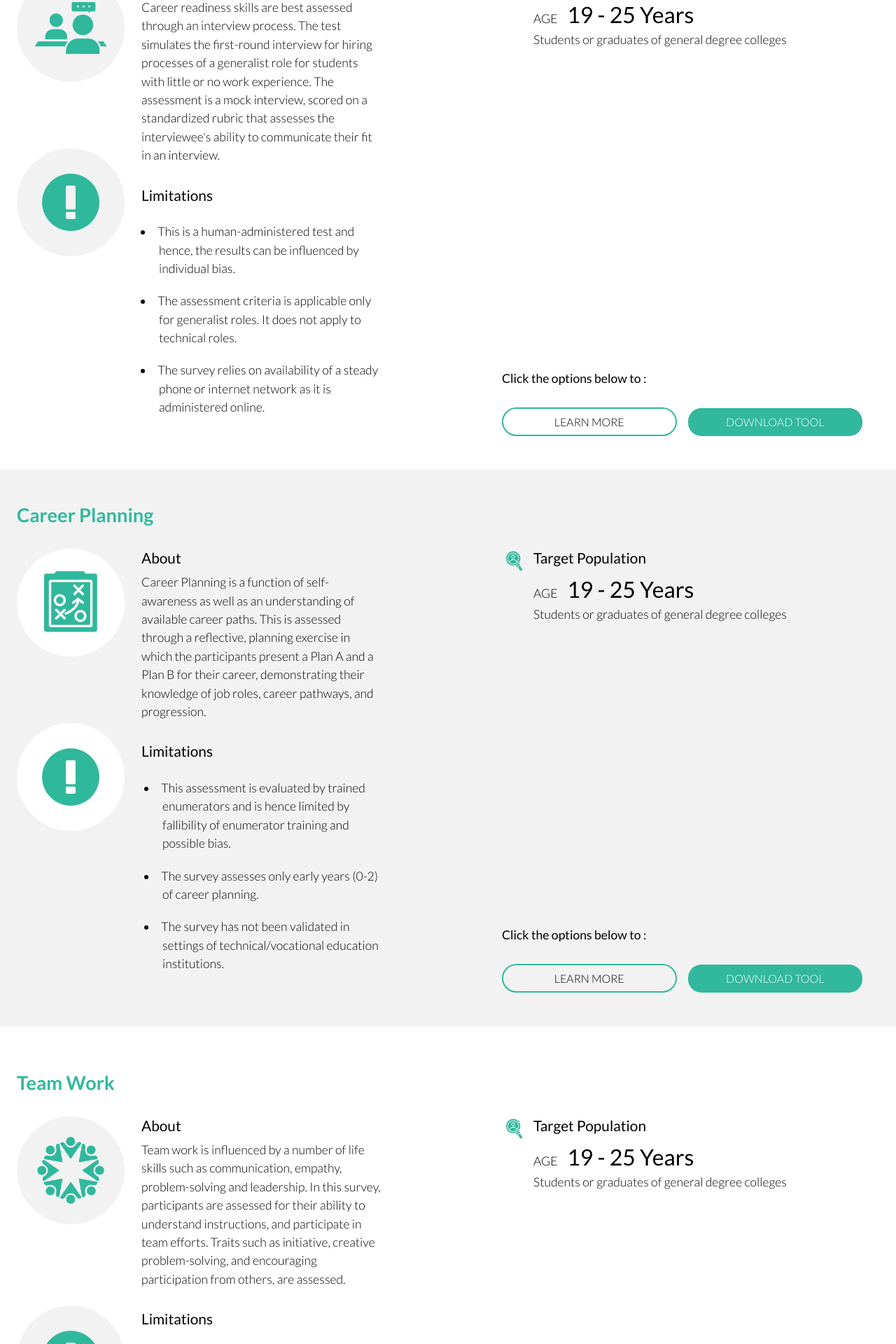
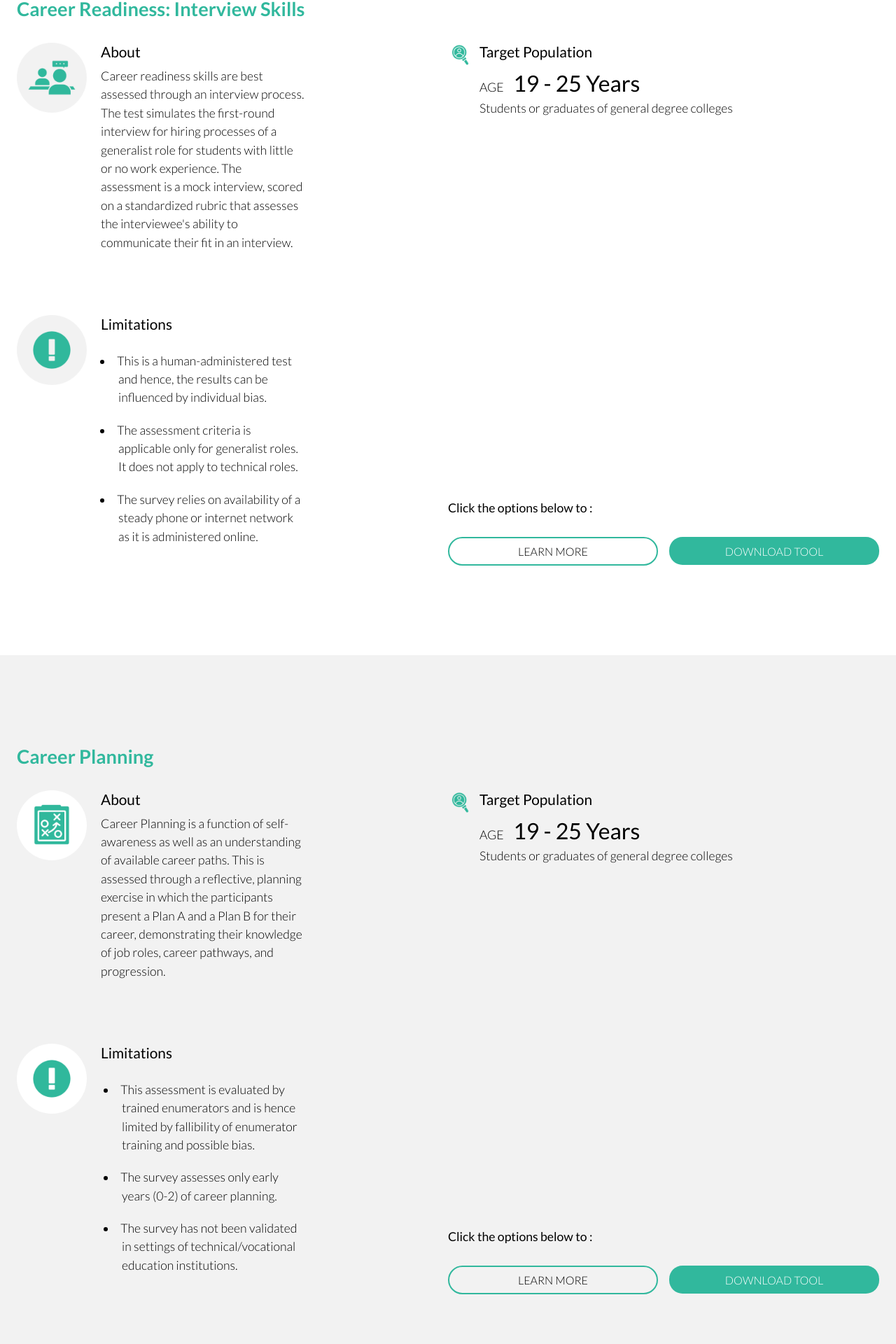
Before and after one commit to gitmedha/rct, a React (Create React App) app: page / in a window 1280 px wide. Shown: the part 820-2740 px from the top of the page at 70% size. Built offline with nearby package versions, Linux system fonts and the light colour scheme.

Commit message:
added icon changes

```diff
--- a/src/components/LandingPage/LandingPage.js
+++ b/src/components/LandingPage/LandingPage.js
@@ -75,10 +75,10 @@ const LandingPage = ()=> {
     <>
             <Grid container style={{ display: 'flex' ,backgroundColor:'#31B89D', marginTop:0, marginBottom:0, justifyContent:'space-between', height:'100%'}}>
                 <Container maxWidth="xl">
-                        <Grid container style={{ display: 'flex', justifyContent:"space-between", marginTop:'10px'}}>
+                        <Grid container style={{ display: 'flex', justifyContent:"space-between", marginTop:'2rem', marginBottom:'15rem'}}>
                             <Grid item style={{ flex: 1 }} xs={6} sm={6} md={6} lg={6} xl={6} >
-                                    <div className='header_sec'>Toolkit for Assessing Employability and Life skills</div>
-                                    <Box style={{ display: 'flex', alignItems: 'center',maxWidth:'40%' }}>
+                                    <div className='header_sec'>Toolkit for Assessing <br/>Employability and Life skills</div>
+                                    <Box style={{ display: 'flex', alignItems: 'center',maxWidth:'40%'}}>
                                         <Divider style={{ flex: 1, backgroundColor: '#ffffff', height: '2px',marginBottom:'10px'}} />
                                     </Box>
                                     <Box>
@@ -99,11 +99,11 @@ const LandingPage = ()=> {
                         </Grid>
 
                 </Container>
-                <img src={BannerPattern} alt='Banner' className='banner-pattern'></img>
+
             </Grid>
 
 
-           <div style={{ display:'flex', flexDirection:'column', justifyContent:'center', height:'100%', marginTop:'2rem', marginBottom:'3rem'}}>
+           <div style={{ display:'flex', flexDirection:'column', justifyContent:'center', height:'100%', marginTop:'8rem', marginBottom:'8rem'}}>
                 <Container className='secondary_section' maxWidth="xl">
                     <Box display={'flex'}>
                         <div style={{width:'15px', backgroundColor:'#FF9700'}}></div>
@@ -112,26 +112,21 @@ const LandingPage = ()=> {
                     <div className='accordion_header_sec' id="interview_skills_sec">Career Readiness: Interview Skills</div>
 
                     <Grid item xs={12} display="flex" justifyContent="space-between">
-                        <Box display="flex" flexDirection="column">
-                            <Box>
-                                <img src={InterviewIcon} alt='interview icon' style={{height:'154px', width:'154px'}}/>
-                            </Box>
-                            <Box>
-                                <img src={limitationGrey} alt="limitations icon" style={{height:'154px', width:'154px', marginTop:'5.7rem'}}/>
-                            </Box>
-                        </Box>
-                    <Container>
                         <Grid container display="flex" justifyContent="space-between">
                             <Grid item xs={12} sm={12} md={4} lg={4} xl={4}>
-                                <Box>
-                                    <div style={{marginBottom:'30px'}}>
+                                    <Box style={{display:'flex'}}>
+                                    <img src={InterviewIcon} alt='interview logo' style={{height:'100px', width:'100px', marginRight:'20px'}}/>
+                                    <div style={{marginBottom:'90px'}}>
                                         <div className='box_header_sec' >About</div>
                                         <div className='box_body_sec'>
                                         Career readiness skills are best assessed through an interview process. The test simulates the first-round interview for hiring processes of a generalist role for students with little or no work experience. The assessment is a mock interview, scored on a standardized rubric that assesses the interviewee's ability to communicate their fit in an interview.
                                         </div>
                                     </div>
+                                </Box>
 
-
+                                <Box style={{display:'flex'}}>
+                                    <img src={limitationGrey} alt="limitations icon" style={{height:'100px', width:'100px',marginRight:'20px'}}/>
+                                    <Box>
                                         <div className='box_header_sec'> Limitations</div>
                                             <div className='box_body_sec'>
                                             <ul style={{paddingLeft:'25px'}}>
@@ -146,11 +141,9 @@ const LandingPage = ()=> {
                                         </li>
 
                                         </ul>
-
                                             </div>
                                     </Box>
-
-
+                                </Box>
                             </Grid>
                             <Grid item xs={12} sm={12} md={6} lg={6} xl={6} display="flex" flexDirection="column" justifyContent="space-between">
                                 <Box style={{display:"flex"}}>
@@ -206,36 +199,29 @@ const LandingPage = ()=> {
                                 </Box>
                             </Grid>
                         </Grid>
-
-                    </Container>
                     </Grid>
 
                 </Container>
            </div>
-           <div style={{ display:'flex', flexDirection:'column', justifyContent:'center', height:'100%', marginTop:'2rem', backgroundColor:'#f2f2f2', marginBottom:'2rem', paddingTop:'1rem', paddingBottom:'3rem'}}>
+           <div style={{ display:'flex', flexDirection:'column', justifyContent:'center', height:'100%', backgroundColor:'#f2f2f2', paddingTop:'6rem', paddingBottom:'6rem'}}>
                 <Container className='secondary_section' maxWidth="xl">
                     <div className='accordion_header_sec' id="interview_skills_sec">Career Planning</div>
                     <Grid item xs={12} display="flex" justifyContent="space-between">
-                        <Box display="flex" flexDirection="column">
-                            <Box>
-                            <img src={planningIcon} alt='planning logo' style={{height:'154px', width:'154px'}}/>
-                            </Box>
-                            <Box>
-                                <img src={limitationWhite} alt="limitations icon" style={{height:'154px', width:'154px', marginTop:'5.7rem'}}/>
-                            </Box>
-                        </Box>
-                        <Container>
                         <Grid container display="flex" justifyContent="space-between">
                             <Grid item xs={12} sm={12} md={4} lg={4} xl={4}>
-                                <Box>
-                                    <div style={{marginBottom:'30px'}}>
+                                    <Box style={{display:'flex'}}>
+                                    <img src={planningIcon} alt='team work logo' style={{height:'100px', width:'100px', marginRight:'20px'}}/>
+                                    <div style={{marginBottom:'90px'}}>
                                         <div className='box_header_sec' >About</div>
                                         <div className='box_body_sec'>
                                         Career Planning is a function of self-awareness as well as an understanding of available career paths. This is assessed through a reflective, planning exercise in which the participants present a Plan A and a Plan B for their career, demonstrating their knowledge of job roles, career pathways, and progression.
                                         </div>
                                     </div>
+                                </Box>
 
-
+                                <Box style={{display:'flex'}}>
+                                    <img src={limitationWhite} alt="limitations icon" style={{height:'100px', width:'100px',marginRight:'20px'}}/>
+                                    <Box>
                                         <div className='box_header_sec'> Limitations</div>
                                             <div className='box_body_sec'>
                                                 <ul style={{paddingLeft:'30px'}}>
@@ -248,13 +234,10 @@ const LandingPage = ()=> {
                                                     <li>
                                                     The survey has not been validated in settings of technical/vocational education institutions.
                                                     </li>
-
                                                 </ul>
-
                                             </div>
                                     </Box>
-
-
+                                </Box>
                             </Grid>
                             <Grid item xs={12} sm={12} md={6} lg={6} xl={6} display="flex" flexDirection="column" justifyContent="space-between">
                                 <Box style={{display:"flex"}}>
@@ -311,37 +294,30 @@ const LandingPage = ()=> {
                             </Grid>
                         </Grid>
 
-                    </Container>
-
                     </Grid>
 
                 </Container>
            </div>
-           <div style={{ display:'flex', flexDirection:'column', justifyContent:'center', height:'100%', marginTop:'2rem'}}>
+           <div style={{ display:'flex', flexDirection:'column', justifyContent:'center', height:'100%', marginTop:'6rem', marginBottom:'6rem'}}>
                 <Container className='secondary_section' maxWidth="xl">
                     <div className='accordion_header_sec' id="interview_skills_sec">Team Work</div>
 
                     <Grid item xs={12} display="flex" justifyContent="space-between">
-                        <Box display="flex" flexDirection="column">
-                            <Box>
-                            <img src={teamWorkGrey} alt='team work logo' style={{height:'154px', width:'154px'}}/>
-                            </Box>
-                            <Box>
-                                <img src={limitationGrey} alt="limitations icon" style={{height:'154px', width:'154px', marginTop:'7rem'}}/>
-                            </Box>
-                        </Box>
-                        <Container>
                        <Grid container display="flex" justifyContent="space-between">
                             <Grid item xs={12} sm={12} md={4} lg={4} xl={4}>
-                                <Box>
-                                    <div style={{marginBottom:'30px'}}>
+                            <Box style={{display:'flex'}}>
+                                <img src={teamWorkGrey} alt='team work logo' style={{height:'100px', width:'100px', marginRight:'20px'}}/>
+                                    <div style={{marginBottom:'90px'}}>
                                         <div className='box_header_sec' >About</div>
                                         <div className='box_body_sec'>
                                         Team work is influenced by a number of life skills such as communication, empathy, problem-solving and leadership. In this survey, participants are assessed for their ability to understand instructions, and participate in team efforts. Traits such as initiative, creative problem-solving, and encouraging participation from others, are assessed.
                                         </div>
                                     </div>
+                                </Box>
 
-
+                                <Box style={{display:'flex'}}>
+                                    <img src={limitationGrey} alt="limitations icon" style={{height:'100px', width:'100px',marginRight:'20px'}}/>
+                                    <Box>
                                         <div className='box_header_sec'> Limitations</div>
                                         <div className='box_body_sec'>
                                             <ul style={{paddingLeft:'30px'}}>
@@ -358,8 +334,7 @@ const LandingPage = ()=> {
 
                                         </div>
                                     </Box>
-
-
+                                </Box>
                             </Grid>
                             <Grid item xs={12} sm={12} md={6} lg={6} xl={6} display="flex" flexDirection="column" justifyContent="space-between">
                             <Box style={{display:"flex"}}>
@@ -416,8 +391,6 @@ const LandingPage = ()=> {
 
                             </Grid>
                         </Grid>
-
-                    </Container>
                     </Grid>
 
                 </Container>
```
Lines whose indentation alone changed are shown as unchanged.
